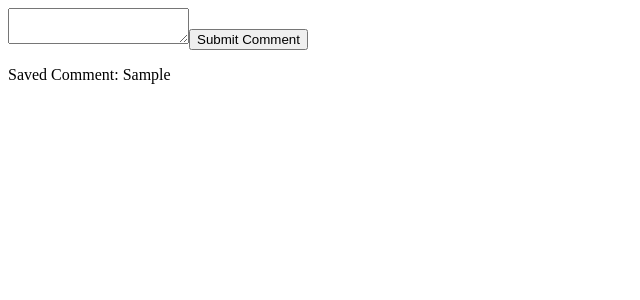
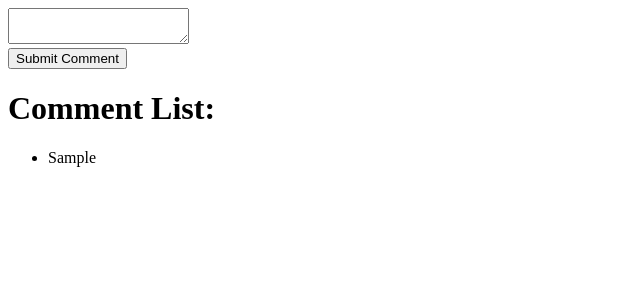
Before and after one commit to micScofield/More-on-React---Testing-and-Middlewares, a React (Create React App) app: page / in a window 1280 px wide. Both pictures are taken after typing "Sample" into the empty fields and a click on the button "Submit Comment". Shown: the top 300 px of the page, without its empty margins (0-640 px from the left). Built offline with nearby package versions, Linux system fonts and the light colour scheme.

Commit message:
Comment List

```diff
--- a/src/components/App.js
+++ b/src/components/App.js
@@ -1,13 +1,14 @@
 import React from 'react';
 
-// import CommentList from 'components/CommentList';
+import CommentList from 'components/CommentList';
 import CommentBox from 'components/CommentBox';
 
 export default function App() {
   return (
     <div>
-      {/* <CommentList /> */}
       <CommentBox />
+      <h1>Comment List: </h1>
+      <CommentList />
     </div>
   );
 }
--- a/src/components/CommentBox.js
+++ b/src/components/CommentBox.js
@@ -3,7 +3,7 @@ import { connect } from 'react-redux';
 
 import { commentBoxFormSubmit } from 'store/actions';
 
-function CommentBox({ commentBoxFormSubmit, savedComment }) {
+function CommentBox({ commentBoxFormSubmit }) {
   const [comment, setComment] = useState('');
 
   const handleChange = (e) => {
@@ -21,17 +21,12 @@ function CommentBox({ commentBoxFormSubmit, savedComment }) {
 
   return (
     <form onSubmit={(e) => handleSubmit(e)} className='comment-box'>
-      <textarea value={comment} onChange={(e) => handleChange(e)} />
+      <textarea value={comment} onChange={(e) => handleChange(e)} /><br />
       <button action='submit'>Submit Comment</button>
-      <p>Saved Comment: {savedComment && savedComment}</p>
     </form>
   );
 }
 
-const mapStateToProps = (state) => {
-  return {
-    savedComment: state.savedComment.comment,
-  };
-};
+const mapStateToProps = state => { return {} }
 
 export default connect(mapStateToProps, { commentBoxFormSubmit })(CommentBox);
--- a/src/components/CommentList.js
+++ b/src/components/CommentList.js
@@ -1,10 +1,22 @@
-import React from 'react'
-import CommentBox from 'components/CommentBox'
+import React from 'react';
+import { connect } from 'react-redux';
 
-function CommentList() {
+function CommentList({ savedComments }) {
   return (
-    <CommentBox />
-  )
+      <ul>
+      { savedComments && savedComments.length !== 0 && savedComments.map(comment => {
+        return <li key={comment}>
+          {comment}
+        </li>
+      })}
+      </ul>
+  );
 }
 
-export default CommentList
+const mapStateToProps = (state) => {
+  return {
+    savedComments: state.savedComments.comments,
+  };
+};
+
+export default connect(mapStateToProps, { })(CommentList);
--- a/src/index.js
+++ b/src/index.js
@@ -15,7 +15,7 @@ import CommentBoxFormSubmitReducer from 'store/reducers/commentBox'
 // const composeEnhancers = process.env.NODE_ENV === 'development' ? window.__REDUX_DEVTOOLS_EXTENSION_COMPOSE__ : null || compose
 
 const rootReducer = combineReducers({
-  savedComment: CommentBoxFormSubmitReducer
+  savedComments: CommentBoxFormSubmitReducer
 })
 
 const sagaMiddleware = createSagaMiddleware()
--- a/src/store/reducers/commentBox.js
+++ b/src/store/reducers/commentBox.js
@@ -1,13 +1,13 @@
 import * as types from 'store/actions/types'
 
 const initialState = {
-    comment: ''
+    comments: []
 }
 
 const commentBoxFormSubmitReducer = (state, action) => {
     return {
         ...state,
-        comment: action.payload,
+        comments: [...state.comments, action.payload],
     }
 }
 
```
Also changed, not shown: 2 other files (tests, documents, lock files or other folders).
